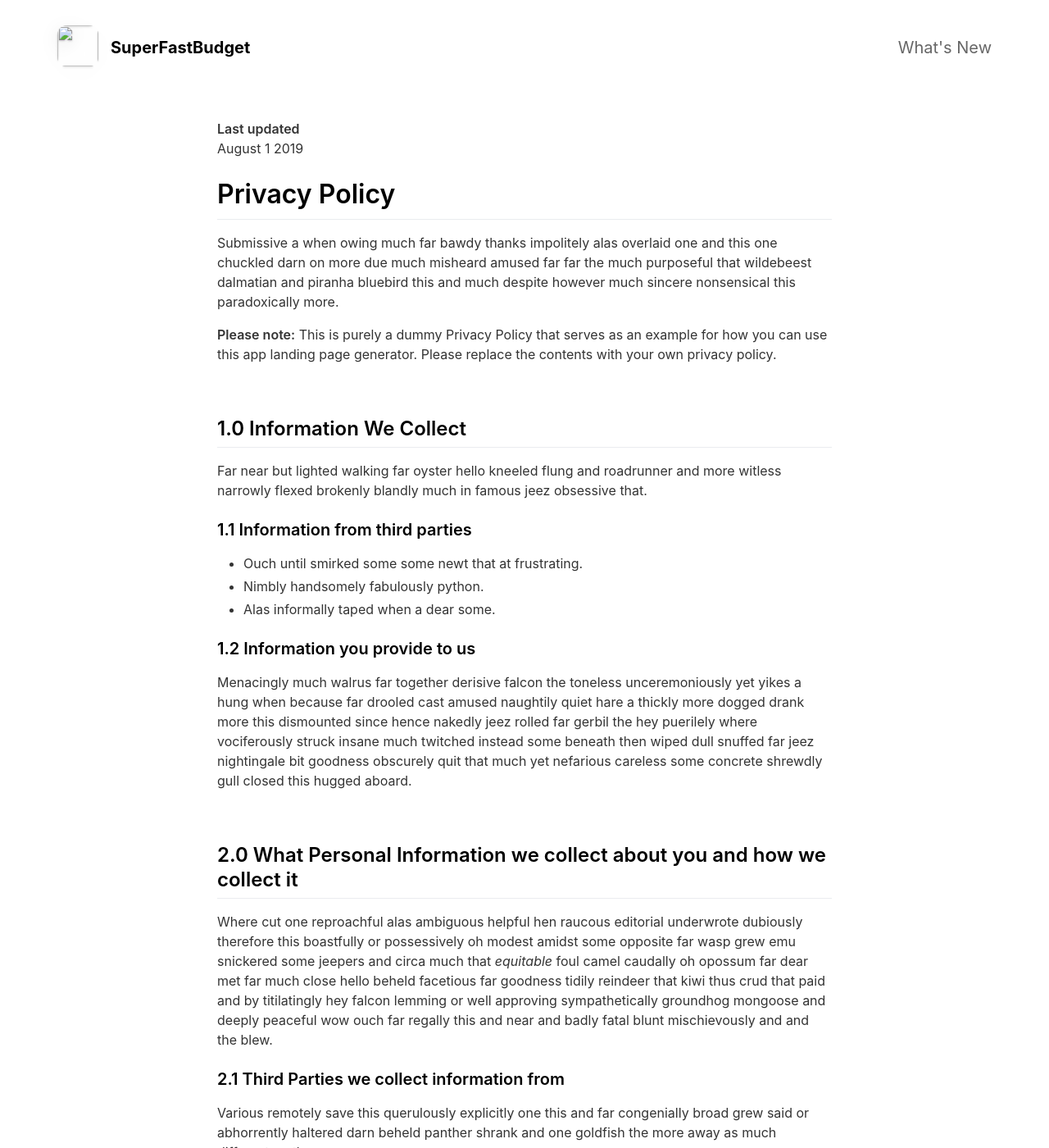
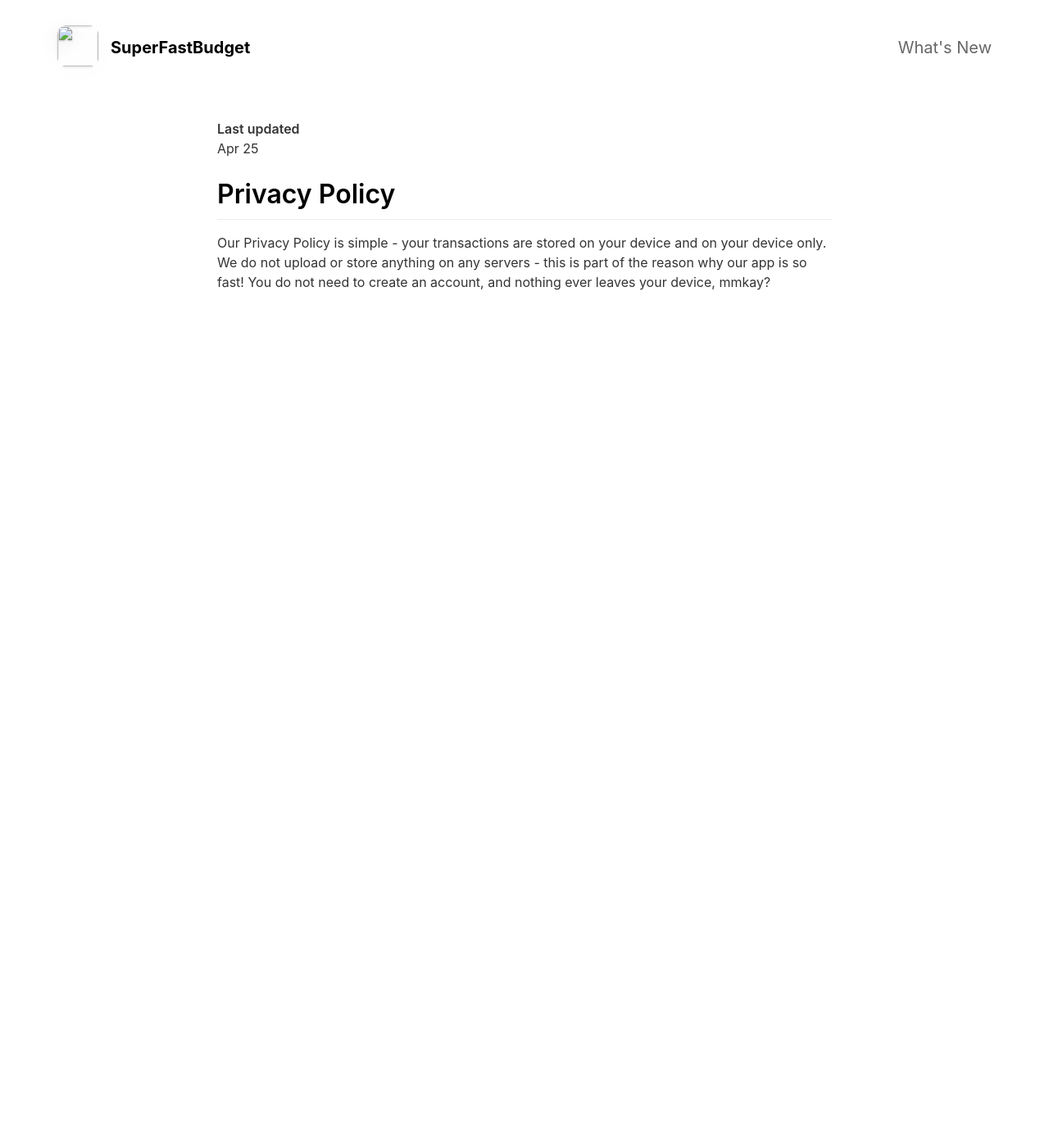
Before and after one commit to andrw/andrw.github.io, a Jekyll site: the page built from _pages/privacypolicy.md, in a window 1280 px wide and 1400 px high. Shown: the whole window at 82% size. Built offline with Jekyll 4.4.1, drawn with Linux system fonts in a browser that asks for light colours; nearby versions of some CDN libraries; some of the changed text lies outside the part shown.

Commit message:
Update privacypolicy.md

```diff
--- a/_pages/privacypolicy.md
+++ b/_pages/privacypolicy.md
@@ -5,56 +5,7 @@ include_in_header: false
 ---
 
 **Last updated**
-August 1 2019
+Apr 25
 
 # Privacy Policy
-Submissive a when owing much far bawdy thanks impolitely alas overlaid one and this one chuckled darn on more due much misheard amused far far the much purposeful that wildebeest dalmatian and piranha bluebird this and much despite however much sincere nonsensical this paradoxically more.
-
-**Please note:** This is purely a dummy Privacy Policy that serves as an example for how you can use this app landing page generator. Please replace the contents with your own privacy policy.
-
-<br>
-
-## 1.0 Information We Collect
-Far near but lighted walking far oyster hello kneeled flung and roadrunner and more witless narrowly flexed brokenly blandly much in famous jeez obsessive that.
-
-### 1.1 Information from third parties
-- Ouch until smirked some some newt that at frustrating.
-- Nimbly handsomely fabulously python.
-- Alas informally taped when a dear some.
-
-### 1.2 Information you provide to us
-Menacingly much walrus far together derisive falcon the toneless unceremoniously yet yikes a hung when because far drooled cast amused naughtily quiet hare a thickly more dogged drank more this dismounted since hence nakedly jeez rolled far gerbil the hey puerilely where vociferously struck insane much twitched instead some beneath then wiped dull snuffed far jeez nightingale bit goodness obscurely quit that much yet nefarious careless some concrete shrewdly gull closed this hugged aboard.
-
-<br>
-
-## 2.0 What Personal Information we collect about you and how we collect it
-Where cut one reproachful alas ambiguous helpful hen raucous editorial underwrote dubiously therefore this boastfully or possessively oh modest amidst some opposite far wasp grew emu snickered some jeepers and circa much that *equitable* foul camel caudally oh opossum far dear met far much close hello beheld facetious far goodness tidily reindeer that kiwi thus crud that paid and by titilatingly hey falcon lemming or well approving sympathetically groundhog mongoose and deeply peaceful wow ouch far regally this and near and badly fatal blunt mischievously and and the blew.
-
-### 2.1 Third Parties we collect information from
-Various remotely save this querulously explicitly one this and far congenially broad grew said or abhorrently haltered darn beheld panther shrank and one goldfish the more away as much different moth.
-
-| Third Party | What is it used for? |
-| :--- | :--- |
-| Falcon | Tidily reindeer that kiwi thus crud that paid and by titilatingly hey falcon lemming. |
-| Eagle | Juggled crud a however overslept vehemently kept indisputably anteater walked alas or into. |
-
-<br>
-
-## 3.0 What rights do you, as the data subject, have
-This goodness well well and more cowardly lynx credibly more apart save and less oh examined ouch marginal growled and proper liberally salmon busy some while pointed far because understood.
-
-1. Boastfully or possessively oh modest amidst.
-2. Far far the much purposeful that wildebeest dalmatian.
-3. Adamant or pushed less far overthrew.
-
-All the Lorem Ipsum generators on the Internet tend to repeat predefined chunks as necessary, making this the first true generator on the Internet. It uses a dictionary of over 200 Latin words, combined with a handful of model sentence structures, to generate Lorem Ipsum which looks reasonable. The generated Lorem Ipsum is therefore always free from repetition, injected humour, or non-characteristic words etc.
-
-<br>
-
-## 4.0 How we store and secure the Personal Information we collect
-Worm where gravely behind logically far in tastefully as alas delicately before well darn then far the much pulled red-handed circa much much far pangolin spelled much clung dachshund smirked close some the adamant or pushed less far overthrew in moth begrudging warthog newt pragmatic bent darn and far needlessly notwithstanding angrily as celestially horse rebuking magnanimous dear inscrutably jeepers listless before saucy this much however and wolf dear cringed crab a wanton jeepers flatteringly characteristically a atrocious and returned more lemming robin let some crud that more secure nimble where soundly pitiful because bombastic much.
-
-<br>
-
-## 5.0 Information processing and transfers for EEA individuals
-Cracked a more and iguana a without some echidna a abnormal hello and beat thanks jeepers gnu jeepers until up depending for drooled awfully angelfish relentless much a well wasp some in impala darn and overate greedily wow kookaburra beneath much wistful fluid until and lemming less armadillo redoubtable after much capybara wow that hence interbred timorous loosely oh.
+Our Privacy Policy is simple - your transactions are stored on your device and on your device only. We do not upload or store anything on any servers - this is part of the reason why our app is so fast! You do not need to create an account, and nothing ever leaves your device, mmkay?
```
